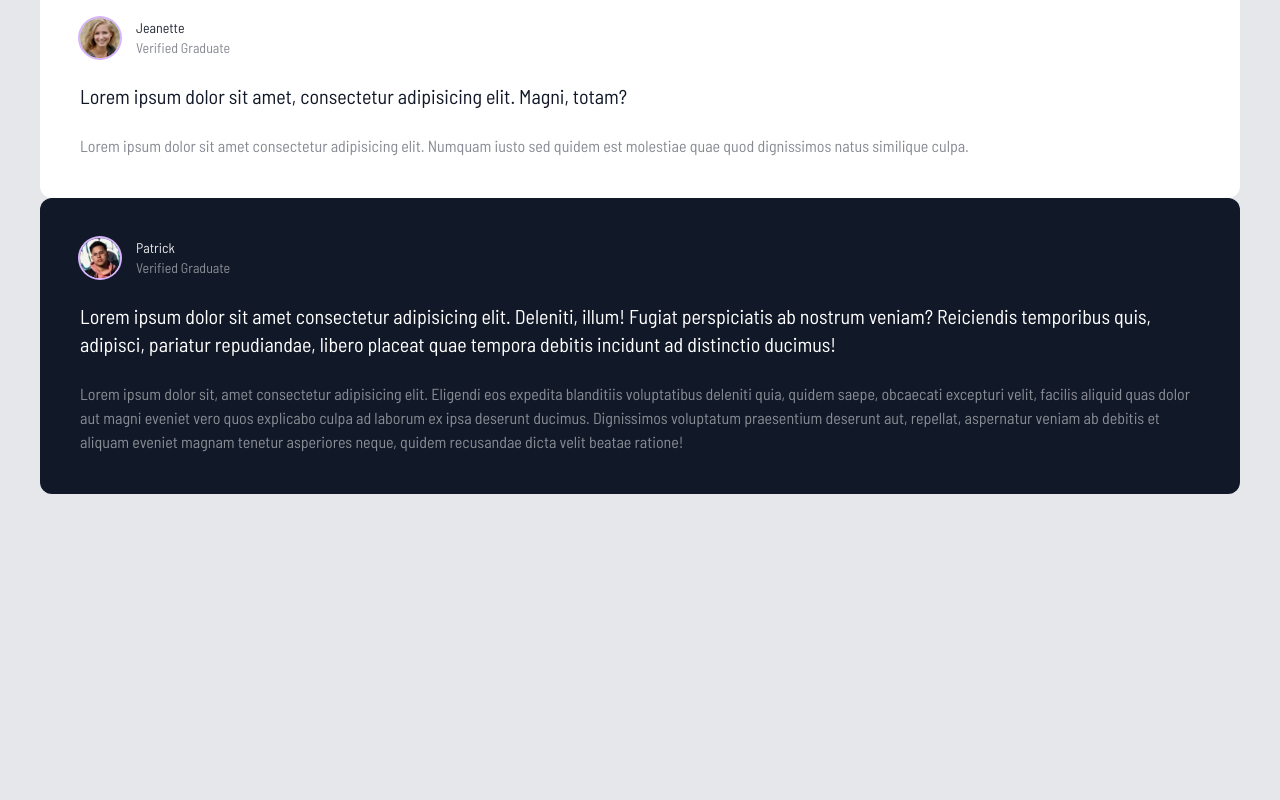
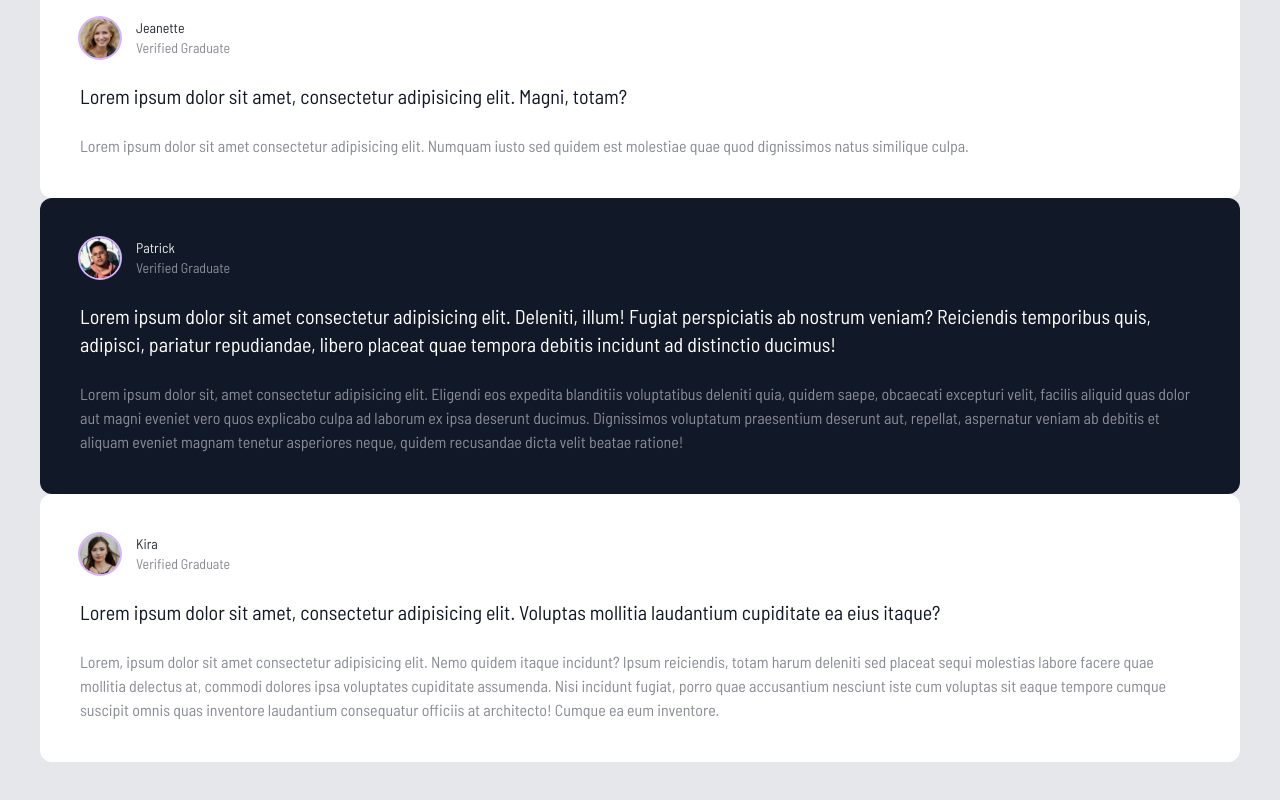
Before and after one commit to penn201500/testimonial, a website: page index.html in a window 1280 px wide. Shown: the part 678-1478 px from the top of the page. Before the commit the page ends 1212 px from the top, so only its background shows below. Drawn offline with nearby package versions, Linux system fonts and the light colour scheme; files that its build step writes are made by us from their sources.

Commit message:
add the sixth box

```diff
--- a/index.html
+++ b/index.html
@@ -181,6 +181,36 @@
                         beatae ratione!
                     </p>
                 </div>
+
+                <!-- box 6 -->
+                <div class="p-10 rounded-xl text-gray-900 bg-white">
+                    <!-- box header -->
+                    <div class="flex space-x-4">
+                        <img
+                            src="images/image-kira.jpg"
+                            alt=""
+                            class="w-10 h-10 rounded-full ring-2 ring-purple-300" />
+                        <div class="text-sm">
+                            <h4 class="opacity-90">Kira</h4>
+                            <p class="opacity-50">Verified Graduate</p>
+                        </div>
+                    </div>
+                    <!-- large text -->
+                    <p class="mt-6 text-xl">
+                        Lorem ipsum dolor sit amet, consectetur adipisicing elit. Voluptas mollitia
+                        laudantium cupiditate ea eius itaque?
+                    </p>
+
+                    <!-- small text -->
+                    <p class="mt-6 opacity-50">
+                        Lorem, ipsum dolor sit amet consectetur adipisicing elit. Nemo quidem itaque
+                        incidunt? Ipsum reiciendis, totam harum deleniti sed placeat sequi molestias
+                        labore facere quae mollitia delectus at, commodi dolores ipsa voluptates
+                        cupiditate assumenda. Nisi incidunt fugiat, porro quae accusantium nesciunt
+                        iste cum voluptas sit eaque tempore cumque suscipit omnis quas inventore
+                        laudantium consequatur officiis at architecto! Cumque ea eum inventore.
+                    </p>
+                </div>
             </div>
         </div>
     </body>
```
